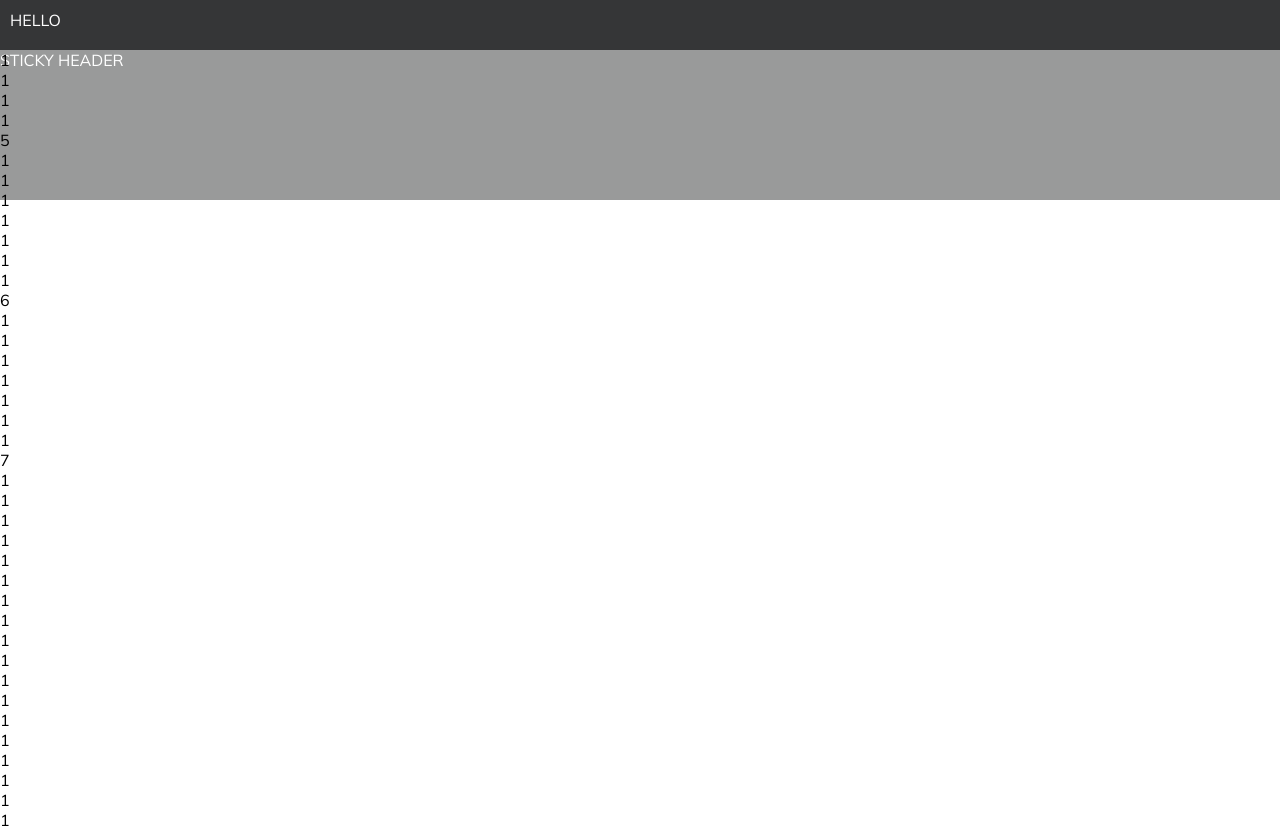
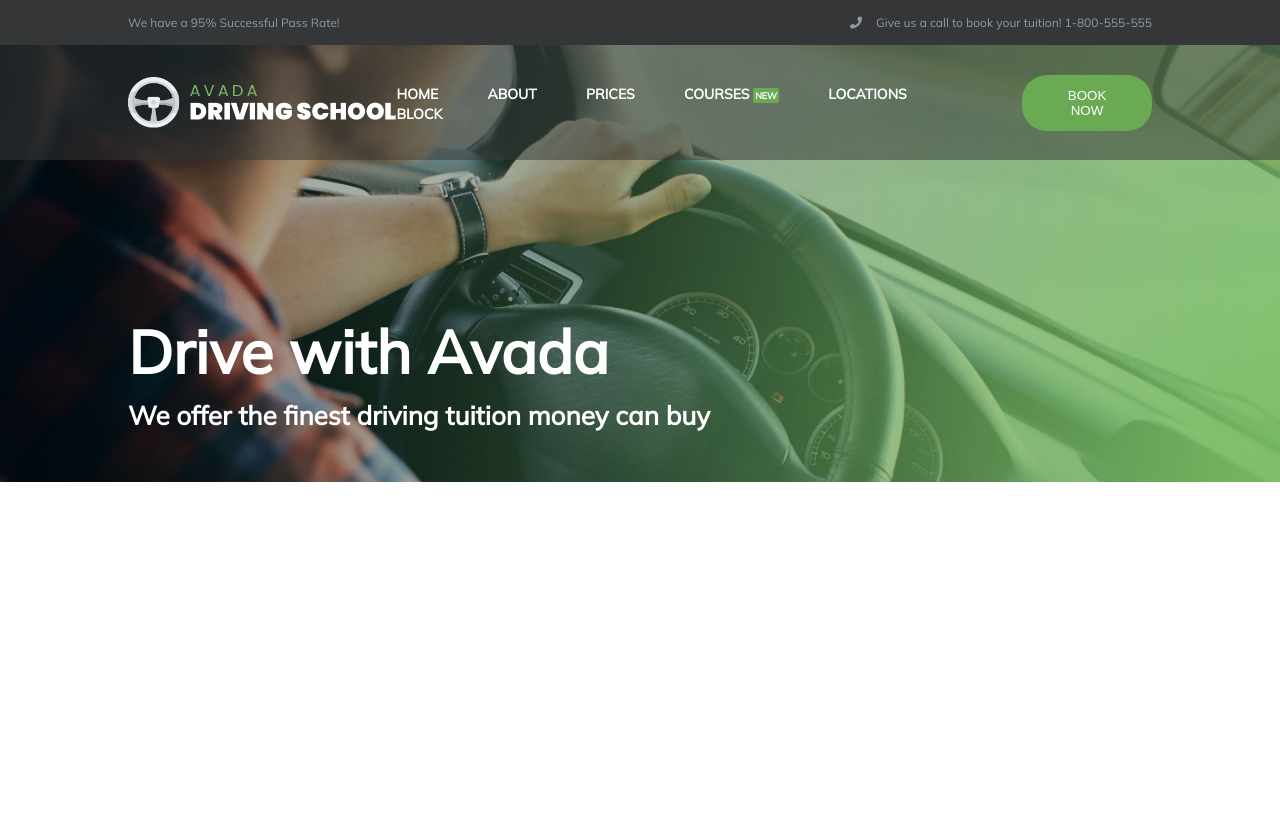
Before and after one commit to StephanieFurlan/driving-school, a website: page index.html in a window 1280 px wide. After the commit the page ends 800 px from the top, so only its background shows below. Drawn offline with Linux system fonts and the light colour scheme.

Commit message:
Jumbotron and header

```diff
--- a/app.js
+++ b/app.js
@@ -1,25 +1,27 @@
-stickyElem = document.querySelector("#mainHeader");
-x = document.querySelector("#page-content");
+var stickyHeader = document.querySelector("#main-header");
+var menu = document.querySelector("#main-header__content");
 
 /* Gets the amount of height
 of the element from the
 viewport and adds the
 pageYOffset to get the height
 relative to the page */
-   currStickyPos = stickyElem.getBoundingClientRect().top + window.pageYOffset;
+var currHeaderPos = stickyHeader.getBoundingClientRect().top + window.pageYOffset;
 
 window.onscroll = function() {
 
    /* Check if the current Y offset
    is greater than the position of
    the element */
-      if (window.pageYOffset > currStickyPos) {
-          stickyElem.classList.add('header-small');
-          stickyElem.classList.remove('header-big');
-          // x.classList.add('page-up');
+   if (window.pageYOffset > currHeaderPos) {
+       stickyHeader.classList.add('header-small');
+       stickyHeader.classList.remove('header-big');
+       menu.classList.add('menu-small');
+       menu.classList.remove('menu-big');
    } else {
-         stickyElem.classList.add('header-big');
-         stickyElem.classList.remove('header-small');
-         // x.classList.remove('page-up');
+      stickyHeader.classList.add('header-big');
+      stickyHeader.classList.remove('header-small');
+      menu.classList.add('menu-big');
+      menu.classList.remove('menu-small');
    }
 }
--- a/index.html
+++ b/index.html
@@ -6,59 +6,50 @@
       <link rel="preconnect" href="https://fonts.gstatic.com">
       <link href="https://fonts.googleapis.com/css2?family=Mulish&display=swap" rel="stylesheet">
       <!-- <script src="https://ajax.googleapis.com/ajax/libs/jquery/3.5.1/jquery.min.js"></script> -->
+      <link rel="stylesheet" href="https://cdnjs.cloudflare.com/ajax/libs/font-awesome/5.15.2/css/all.min.css" integrity="sha512-HK5fgLBL+xu6dm/Ii3z4xhlSUyZgTT9tuc/hSrtw6uzJOvgRr2a9jyxxT1ely+B+xFAmJKVSTbpM/CuL7qxO8w==" crossorigin="anonymous" />
       <link rel="stylesheet" href="dist/app.css">
    </head>
    <body>
-      <div class="top-container">
-         HELLO
+      <div id="secondary-header">
+         <div id="secondary-header__content">
+            <div>We have a 95% Successful Pass Rate!</div>
+            <div><i class="fas fa-phone"></i>Give us a call to book your tuition! 1-800-555-555</div>
+         </div>
       </div>
-      <div class="wrapper">
-         <header id="mainHeader" class="header-big">
-            STICKY HEADER
-         </header>
-         <main id="page-content">
-            <ul>
-               <li>1</li>
-               <li>1</li>
-               <li>1</li>
-               <li>1</li>
-               <li>5</li>
-               <li>1</li>
-               <li>1</li>
-               <li>1</li>
-               <li>1</li>
-               <li>1</li>
-               <li>1</li>
-               <li>1</li>
-               <li>6</li>
-               <li>1</li>
-               <li>1</li>
-               <li>1</li>
-               <li>1</li>
-               <li>1</li>
-               <li>1</li>
-               <li>1</li>
-               <li>7</li>
-               <li>1</li>
-               <li>1</li>
-               <li>1</li>
-               <li>1</li>
-               <li>1</li>
-               <li>1</li>
-               <li>1</li>
-               <li>1</li>
-               <li>1</li>
-               <li>1</li>
-               <li>1</li>
-               <li>1</li>
-               <li>1</li>
-               <li>1</li>
-               <li>1</li>
-               <li>1</li>
-               <li>1</li>
-               <li>1</li>
-            </ul>
-         </main>
+      <div class="page-wrapper">
+         <div id="main-header" class="header-big">
+            <div id="main-header__content" class="menu-big">
+               <img src="img/avada-drivers-logo-2x.png" alt="">
+               <div class="right">
+                  <ul id="menu" class="menu-big">
+                     <li><a href="#">HOME</a></li>
+                     <li><a href="#">ABOUT</a></li>
+                     <li><a href="#">PRICES</a></li>
+                     <li>
+                        <a href="#">COURSES</a>
+                        <span class="new">NEW</span>
+                     </li>
+                     <li><a href="#">LOCATIONS</a></li>
+                     <li><a href="#">BLOCK</a></li>
+                  </ul>
+                  <button class="btn">BOOK NOW</button>
+               </div>
+
+
+            </div>
+         </div>
+         <div id="page-content">
+            <div id="jumbotron">
+               <img src="img/homepage-hero-background.jpg" alt="">
+               <div id="jumbotron-text">
+                  <div id="jumbotron-text__inner">
+                     <h1>Drive with Avada</h1>
+                     <h2>We offer the finest driving tuition money can buy</h2>
+                  </div>
+               </div>
+            </div>
+
+         </div>
       </div>
 
 
--- a/src/app.scss
+++ b/src/app.scss
@@ -1,2 +1,3 @@
 @import "partials/_commons";
+@import "partials/_header";
 @import "partials/_jumbotron";
--- a/src/partials/_commons.scss
+++ b/src/partials/_commons.scss
@@ -8,40 +8,32 @@ body {
    font-family: 'Mulish', sans-serif;
 }
 
-.wrapper {
-   position: relative;
+a {
+   text-decoration: none;
+   color: inherit;
 }
 
-.top-container {
-   height: 50px;
-   background-color: #353637;
-   color: white;
-   padding: 10px;
+button,
+input {
+   border: none;
 }
 
-.header-small {
-   height: 100px;
-   background-color: rgba(53,54,55,0.9);
-   color: white;
-   position: fixed;
-   top: 0;
-   width: 100%;
+.centered {
+   width: 80%;
+   margin: 0 auto;
+   max-width: 1140px;
+   height: 100%;
 }
 
-.header-big {
-   height: 150px;
-   background-color: rgba(53,54,55,0.5);
-   color: white;
+@mixin centered {
+   width: 80%;
+   margin: 0 auto;
+   max-width: 1140px;
 }
 
-#page-content {
-   position: absolute;
-   left: 0;
-   top: 0;
-   width: 100%;
+.btn {
+   background-color: #69AA53;
+   color: white;
+   padding: 13px 29px;
+   border-radius: 25px;
 }
-
-
-.page-up {
-   margin-top: 100px;
-}
--- /dev/null
+++ b/src/partials/_header.scss
@@ -0,0 +1,91 @@
+#secondary-header {
+   height: 45px;
+   background-color: #353637;
+   color: #929aa3;
+   font-size: 12px;
+}
+
+#secondary-header__content {
+   @include centered;
+   height: 100%;
+   display: flex;
+   justify-content: space-between;
+   align-items: center;
+   i {
+      width: 26px;
+   }
+}
+
+.page-wrapper {
+   position: relative;
+}
+
+#main-header {
+   transition: height 0.5s;
+   transition: background-color .25s ease-in-out;
+   z-index: 1000;
+   top: 0;
+   left: 0;
+   width: 100%;
+}
+
+#main-header__content {
+   @include centered;
+   height: 100%;
+   display: flex;
+   justify-content: space-between;
+   align-items: center;
+   .right {
+      display: flex;
+      align-items: center;
+   }
+
+}
+
+#menu {
+   list-style-type: none;
+   li {
+      display: inline-block;
+      color: white;
+      font-weight: 800;
+   }
+}
+
+.new {
+   padding: 2px;
+   color: white;
+   background-color: #69AA53;
+   border-radius: 2px;
+   font-size: 9px;
+}
+.menu-big {
+   img {
+      height: 45%;
+   }
+   li {
+      padding-right: 45px;
+      font-size: 14px;
+   }
+}
+.menu-small {
+
+   img {
+      height: 80%;
+   }
+   li {
+      padding-right: 35px;
+      font-size: 12px;
+   }
+}
+
+.header-small {
+   height: 65px;
+   background-color: rgba(53,54,55,0.9);
+   position: fixed;
+}
+
+.header-big {
+   height: 115px;
+   background-color: rgba(53,54,55,0.5);
+   position: absolute;
+}
--- a/src/partials/_jumbotron.scss
+++ b/src/partials/_jumbotron.scss
@@ -1,65 +1,30 @@
-// #jumbotron {
-//    background-image: url("../img/homepage-hero-background.jpg");
-//    background-position: center;
-//    background-repeat: no-repeat;
-//    background-size: cover;
-//    height: 600px;
-//    position: absolute;
-//    left: 0;
-//    top: 0;
-//    width: 100%;
-// }
-//
-// #header-top {
-//    height: 44px;
-//    background-color: #353637;
-// }
-//
-// .sticky-header {
-//    width: 100%;
-//    color: white;
-// }
-//
-// .header-big {
-//    height: 100px;
-//    background-color: rgba(53,54,55,0.5);
-//    position: relative;
-//    top: initial;
-//    transition: height 0.5s;
-// }
-//
-// .header-small {
-//    height: 50px;
-//    background-color: rgba(53,54,55,0.9);
-//    position: fixed;
-//    top: 0;
-//    transition: height 0.5s;
-// }
-//
-//
-//
-// .top-container {
-//   background-color: #f1f1f1;
-//   padding: 30px;
-//   text-align: center;
-// }
-//
-// // .header {
-//   padding: 10px 16px;
-//   background: #555;
-//   color: #f1f1f1;
-// }
-//
-// .content {
-//   padding: 16px;
-// }
-//
-// .sticky {
-//   position: fixed;
-//   top: 0;
-//   width: 100%;
-// }
-//
-// .sticky + .content {
-//   padding-top: 102px;
-// }
+#jumbotron {
+   img {
+      width: 100%;
+      vertical-align: middle;
+   }
+}
+
+
+#jumbotron-text {
+   position: absolute;
+   left: 0;
+   top: 0;
+   height: 100%;
+   width: 100%;
+}
+
+#jumbotron-text__inner {
+   @include centered;
+   height: 100%;
+   padding-top: 21%;
+   color: white;
+   h1 {
+      font-size: 60px;
+      margin-bottom: 10px;
+   }
+   h2 {
+      font-size: 26px;
+   }
+
+}
```
Also changed, not shown: dist/app.css, img/avada-drivers-logo-2x.png (added), 1 other file. Lines whose indentation alone changed are shown as unchanged.
